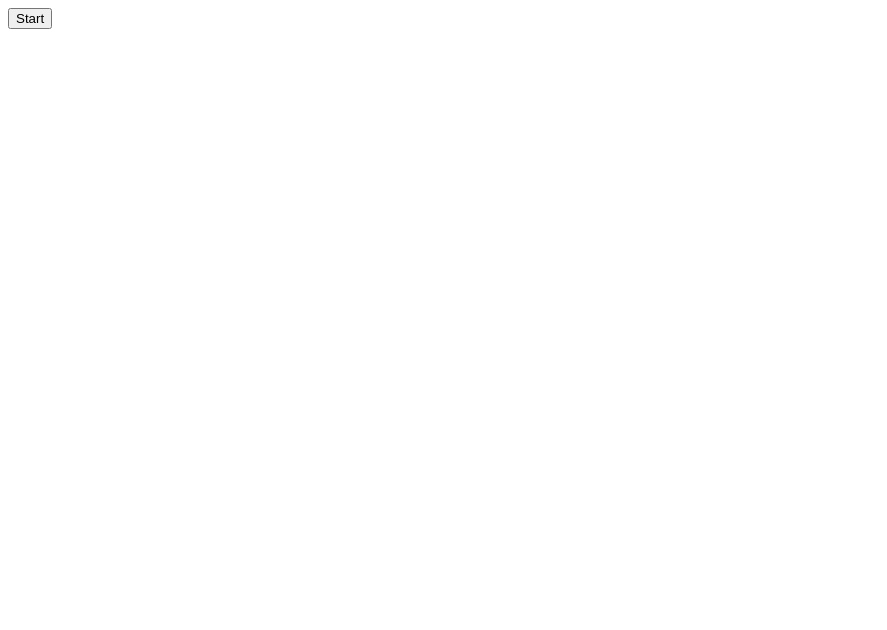
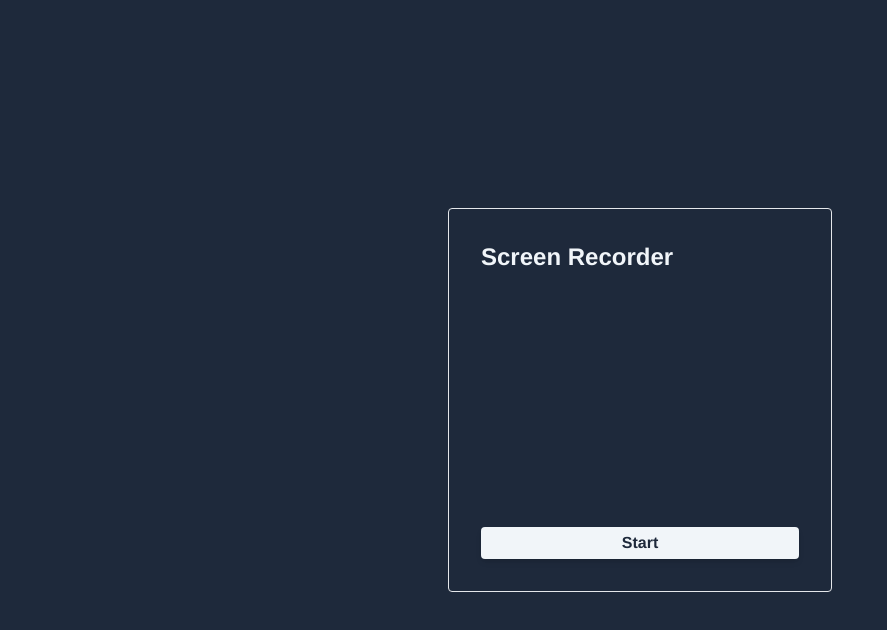
Before and after one commit to acro5piano/local-screen-recorder, a React (Vite) app: page / in a window 1280 px wide. Shown: the top 630 px of the page, without its empty margins (0-887 px from the left). Built offline with nearby package versions, Linux system fonts and the light colour scheme.

Commit message:
some styling

```diff
--- a/package.json
+++ b/package.json
@@ -20,8 +20,11 @@
     "@types/react": "^18.0.21",
     "@types/react-dom": "^18.0.6",
     "@vitejs/plugin-react": "^2.1.0",
+    "autoprefixer": "^10.4.12",
     "esbuild": "^0.14.39",
     "nodemon": "^2.0.16",
+    "postcss": "^8.4.17",
+    "tailwindcss": "^3.1.8",
     "typescript": "^4.6.4",
     "vite": "^3.1.3"
   }
--- /dev/null
+++ b/postcss.config.js
@@ -0,0 +1,6 @@
+module.exports = {
+  plugins: {
+    tailwindcss: {},
+    autoprefixer: {},
+  },
+}
--- a/src/App.tsx
+++ b/src/App.tsx
@@ -18,11 +18,25 @@ export const App = () => {
   }
 
   return (
-    <div className="">
-      {match(isStarted)
-        .with(true, () => <button onClick={onClickEnd}>End</button>)
-        .with(false, () => <button onClick={onClickStart}>Start</button>)
-        .exhaustive()}
+    <div className="flex justify-center items-center h-full bg-slate-800 text-slate-100">
+      <div className="w-96 h-96 border rounded p-8 flex flex-col justify-between">
+        <div className="flex justify-between">
+          <div className="text-2xl font-bold">Screen Recorder</div>
+        </div>
+        <div className="">
+          {match(isStarted)
+            .with(true, () => <Button onClick={onClickEnd}>End</Button>)
+            .with(false, () => <Button onClick={onClickStart}>Start</Button>)
+            .exhaustive()}
+        </div>
+      </div>
     </div>
   )
 }
+
+const Button = (props: React.ComponentProps<'button'>) => (
+  <button
+    className="bg-slate-100 text-slate-800 rounded px-4 py-1 shadow-md w-full font-bold"
+    {...props}
+  />
+)
--- /dev/null
+++ b/src/main.css
@@ -0,0 +1,16 @@
+@tailwind base;
+@tailwind components;
+@tailwind utilities;
+
+html,
+body {
+  font-family: 'Helvetica Neue', Arial, 'Hiragino Kaku Gothic ProN',
+    'Hiragino Sans', Meiryo, sans-serif, 'Noto Sans CJK JP';
+}
+
+@media screen and (min-width: 960px) {
+  html,
+  body {
+    font-size: 1rem;
+  }
+}
--- a/src/main.tsx
+++ b/src/main.tsx
@@ -1,4 +1,4 @@
-// import './index.css'
+import './main.css'
 
 import React from 'react'
 import ReactDOM from 'react-dom/client'
--- /dev/null
+++ b/tailwind.config.js
@@ -0,0 +1,8 @@
+/** @type {import('tailwindcss').Config} */
+module.exports = {
+  content: ['./index.html', './src/**/*.{js,ts,jsx,tsx}'],
+  theme: {
+    extend: {},
+  },
+  plugins: [],
+}
```
Also changed, not shown: 1 other file (tests, documents, lock files or other folders).
